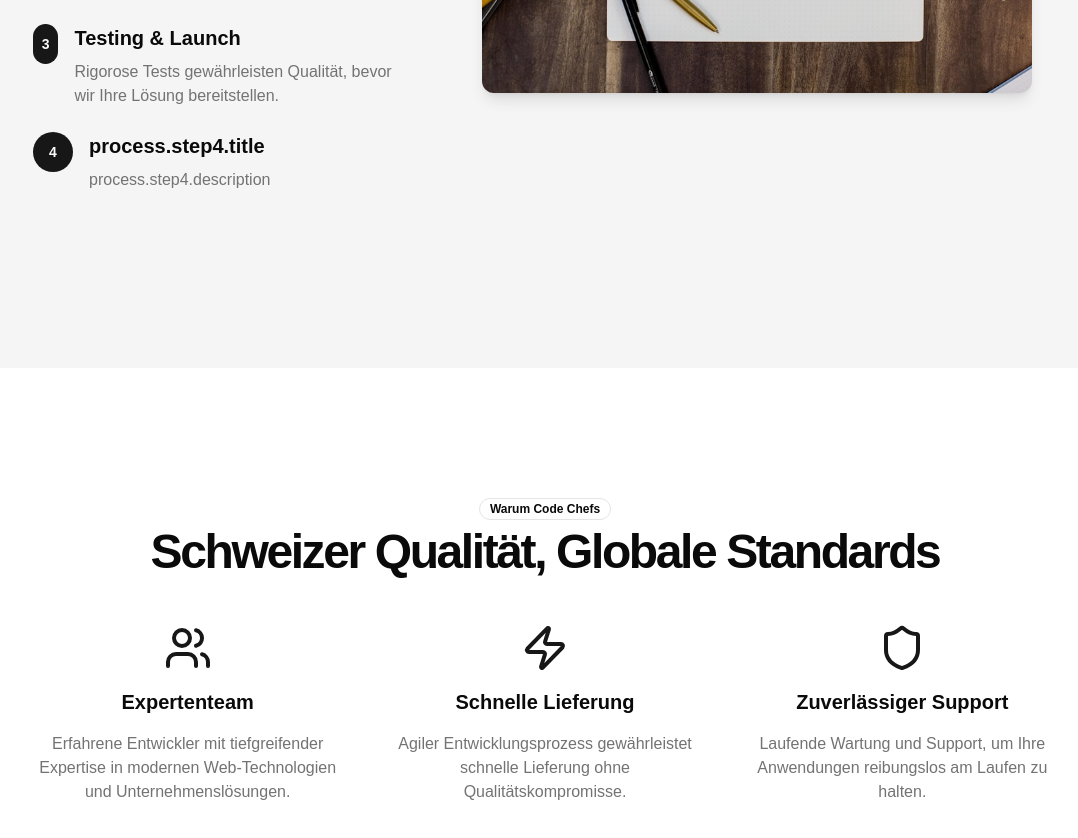
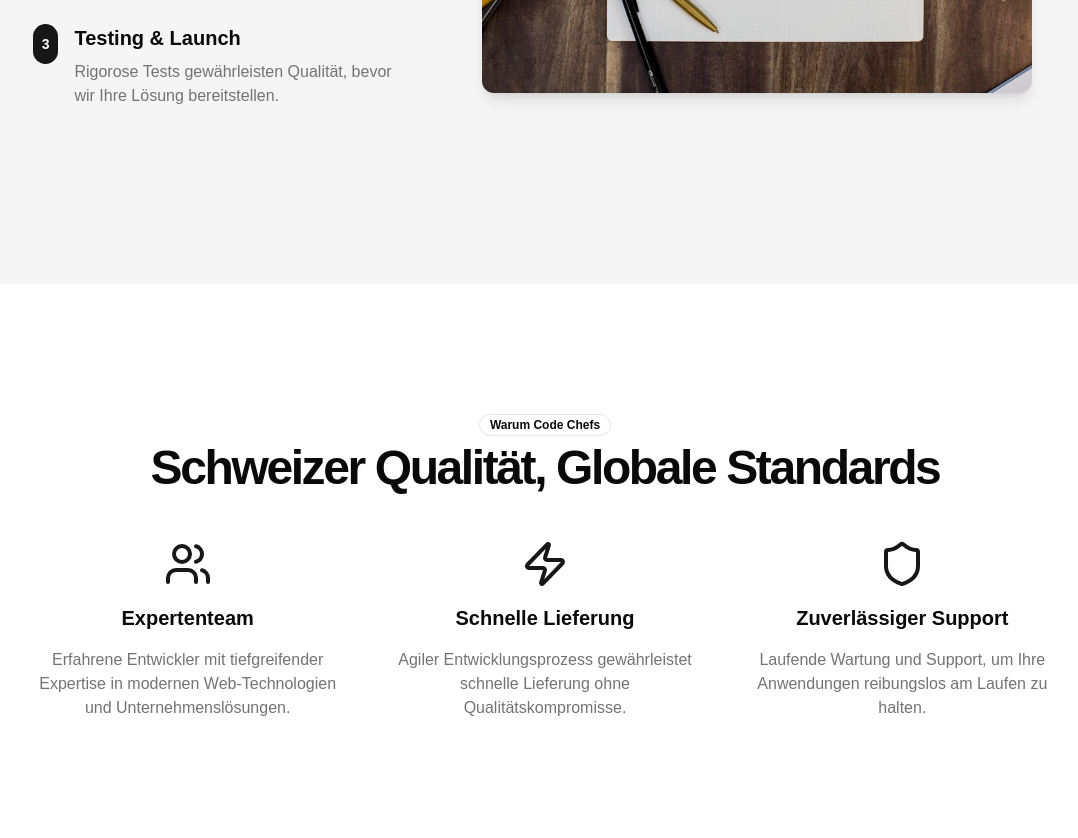
Before and after one commit to markus-codechefs/codechefs-website, a Next.js app: page / in a window 1280 px wide. Shown: the part 2340-3178 px from the top of the page, without its empty margins (95-1173 px from the left). Built offline with nearby package versions, Linux system fonts and the light colour scheme.

Commit message:
Remove fake step

```diff
--- a/landing-page.tsx
+++ b/landing-page.tsx
@@ -220,15 +220,6 @@ export default function Component() {
                     <p className="text-muted-foreground">{t("process.step3.description")}</p>
                   </div>
                 </div>
-                <div className="flex gap-4">
-                  <div className="flex h-10 w-10 items-center justify-center rounded-full bg-primary text-primary-foreground text-sm font-bold">
-                    4
-                  </div>
-                  <div className="space-y-2">
-                    <h3 className="text-xl font-bold">{t("process.step4.title")}</h3>
-                    <p className="text-muted-foreground">{t("process.step4.description")}</p>
-                  </div>
-                </div>
               </div>
               <Image
                 src="/images/data-visualization.png"
```
